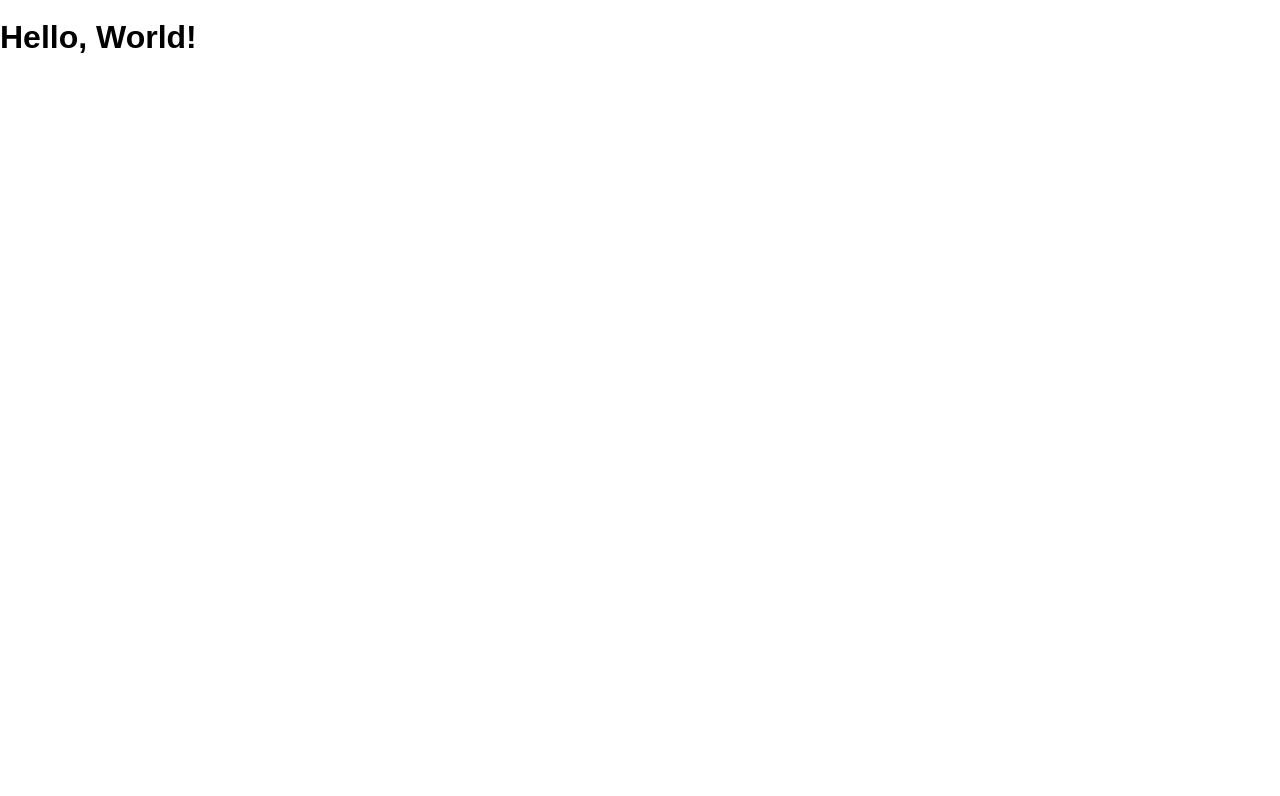
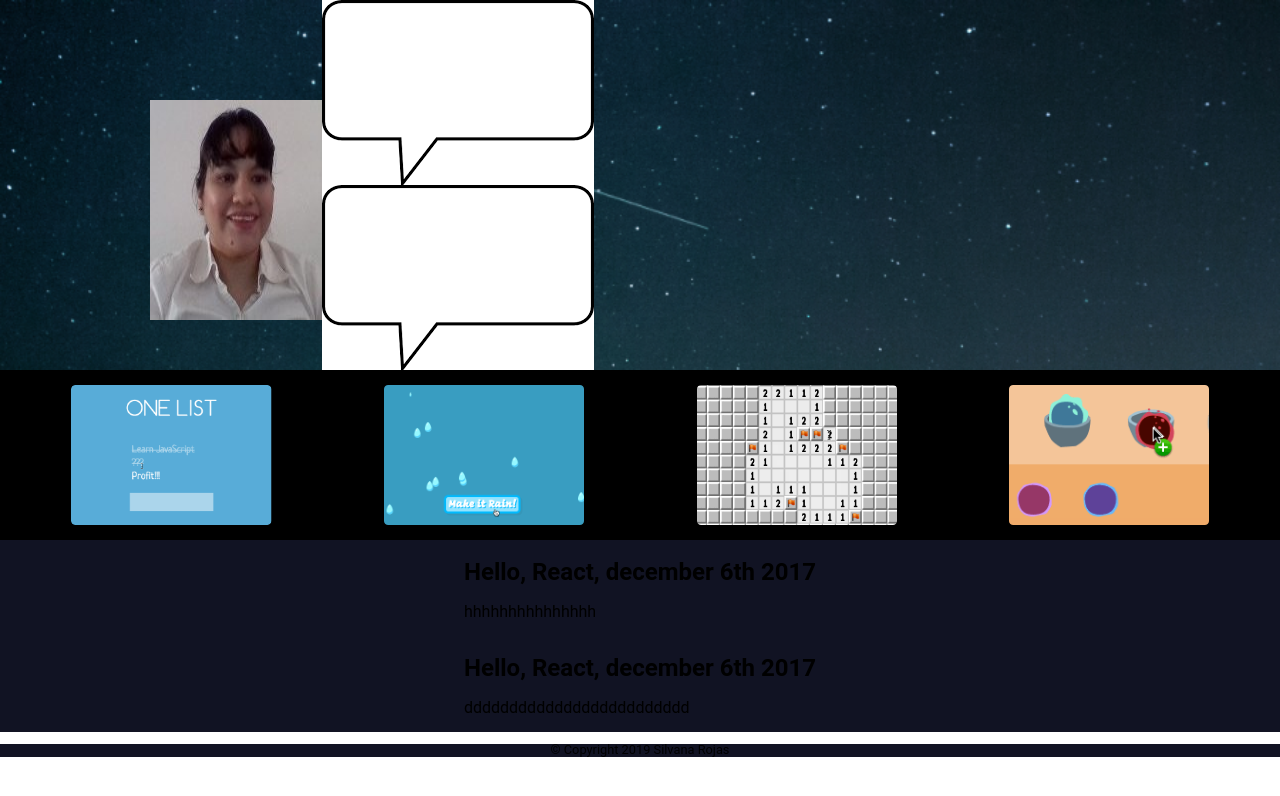
Before and after one commit to Elro1118/my-portafolio-page, a website: page public/index.html in a window 1280 px wide. Drawn offline with Linux system fonts and the light colour scheme.

Commit message:
FriedayFase

```diff
--- a/public/index.html
+++ b/public/index.html
@@ -1,13 +1,42 @@
 <!DOCTYPE html>
 <html>
-  <head lang="en">
-    <meta charset="UTF-8">
-    <meta name="viewport" content="width=device-width, initial-scale=1">
-    <title>My Portafolio Page</title>
-    <link rel="shortcut icon" href="/favicon.ico">
-    <link rel="stylesheet" href="/screen.css">
-  </head>
-  <body>
-    <h1 class='hello-world'>Hello, World!</h1>
-  </body>
+	<head lang="en">
+		<meta charset="UTF-8" />
+		<meta name="viewport" content="width=device-width, initial-scale=1" />
+		<title>My Portafolio Page</title>
+		<link rel="shortcut icon" href="/favicon.ico" />
+		<link rel="stylesheet" href="/screen.css" />
+	</head>
+	<body>
+		<header class="myHeader">
+			<section class="myPhotoSection">
+				<img src="/images/SilvanaRojas.jpg" class="myPhotoImage" />
+				<section class="myDialogSection">
+					<img src="images/dialog.png" />
+					<img src="images/dialog.png" />
+				</section>
+			</section>
+			<section class="myImageListSection">
+				<img src="/images/one-list.png" />
+				<img src="/images/make-it-rain.png" />
+				<img src="/images/bomb-sniffer.png" />
+				<img src="/images/sensei-sense.png" />
+			</section>
+		</header>
+		<main class="myColorDownSection myArticleSection">
+			<article>
+				<header></header>
+				<h2>Hello, React, december 6th 2017</h2>
+				<p>hhhhhhhhhhhhhhh</p>
+			</article>
+			<article>
+				<header></header>
+				<h2>Hello, React, december 6th 2017</h2>
+				<p>ddddddddddddddddddddddddd</p>
+			</article>
+		</main>
+		<footer class="myColorDownSection ">
+			<p>© Copyright 2019 Silvana Rojas</p>
+		</footer>
+	</body>
 </html>
--- a/public/screen.css
+++ b/public/screen.css
@@ -1,12 +1,70 @@
+* {
+	border: 0.5 solid black;
+}
 :root {
-  font: 16px / 1 sans-serif;
+	font: 16px / 1 'Roboto', sans-serif;
 }
 
 html {
-  height: 100%;
+	height: 100%;
 }
 
 body {
-  margin: 0;
-  min-height: 100%;
+	margin: 0;
+	min-height: 100%;
 }
+
+.myHeader {
+	display: flex;
+	flex-direction: column;
+	background: no-repeat url('/images/space.png');
+	background-size: 100%;
+}
+
+.myPhotoSection {
+	display: flex;
+	flex-wrap: wrap;
+	justify-content: flex-start;
+}
+
+.myPhotoImage {
+	margin: 100px 0px 50px 150px;
+}
+
+.myDialogSection {
+	display: flex;
+	flex-direction: column;
+}
+
+.myImageListSection {
+	display: flex;
+	flex-flow: row wrap;
+	justify-content: space-around;
+	padding: 15px;
+
+	background-color: black;
+}
+.myColorDownSection {
+	background-color: #111323;
+}
+
+.myArticleSection {
+	display: flex;
+	flex-wrap: wrap;
+	flex-direction: column;
+	align-content: space-around;
+	justify-content: space-around;
+}
+
+ul.character-list {
+	list-style: none;
+}
+
+li {
+	display: inline;
+}
+
+footer {
+	text-align: center;
+	font-size: 0.8rem;
+}
```
Also changed, not shown: public/images/SilvanaRojas.jpg (added), public/images/bomb-sniffer.png (added), public/images/code.png (added), public/images/dialog.png (added), public/images/make-it-rain.png (added), public/images/one-list.png (added), public/images/react.png (added), public/images/sensei-sense.png (added), public/images/space.png (added), public/images/tri.png (added), public/images/twitter.jpg (added).
